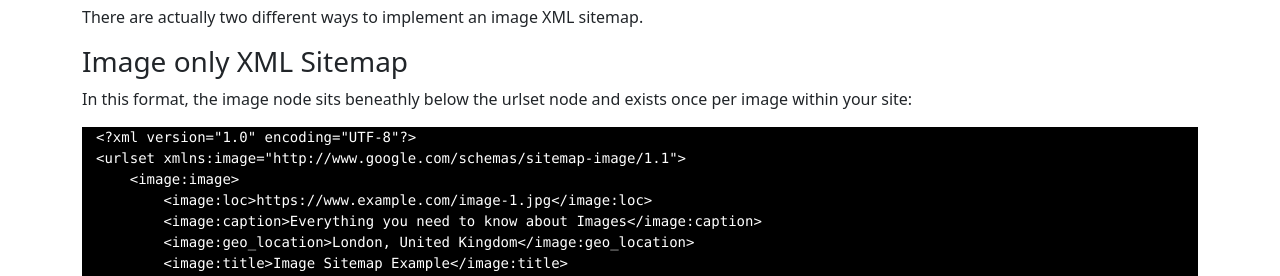
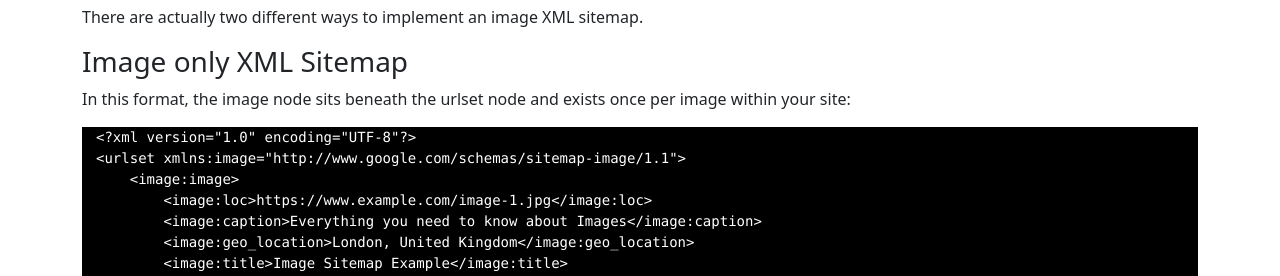
Before and after one commit to GeekInTheNorth/GeekInTheNorth.github.io, a Jekyll site: the page built from _posts/2023-07-31-extending-geta-optimizely-sitemaps.md, in a window 1280 px wide and 900 px high. Shown: the part 303-579 px from the top of the window. Built offline with Jekyll 4.4.1, drawn with Linux system fonts in a browser that asks for light colours.

Commit message:
Update 2023-07-31-extending-geta-optimizely-sitemaps.md

````diff
--- a/_posts/2023-07-31-extending-geta-optimizely-sitemaps.md
+++ b/_posts/2023-07-31-extending-geta-optimizely-sitemaps.md
@@ -18,7 +18,7 @@ There are actually two different ways to implement an image XML sitemap.
 
 ### Image only XML Sitemap
 
-In this format, the image node sits beneathly below the urlset node and exists once per image within your site:
+In this format, the image node sits beneath the urlset node and exists once per image within your site:
 
 ```
 <?xml version="1.0" encoding="UTF-8"?>
````
